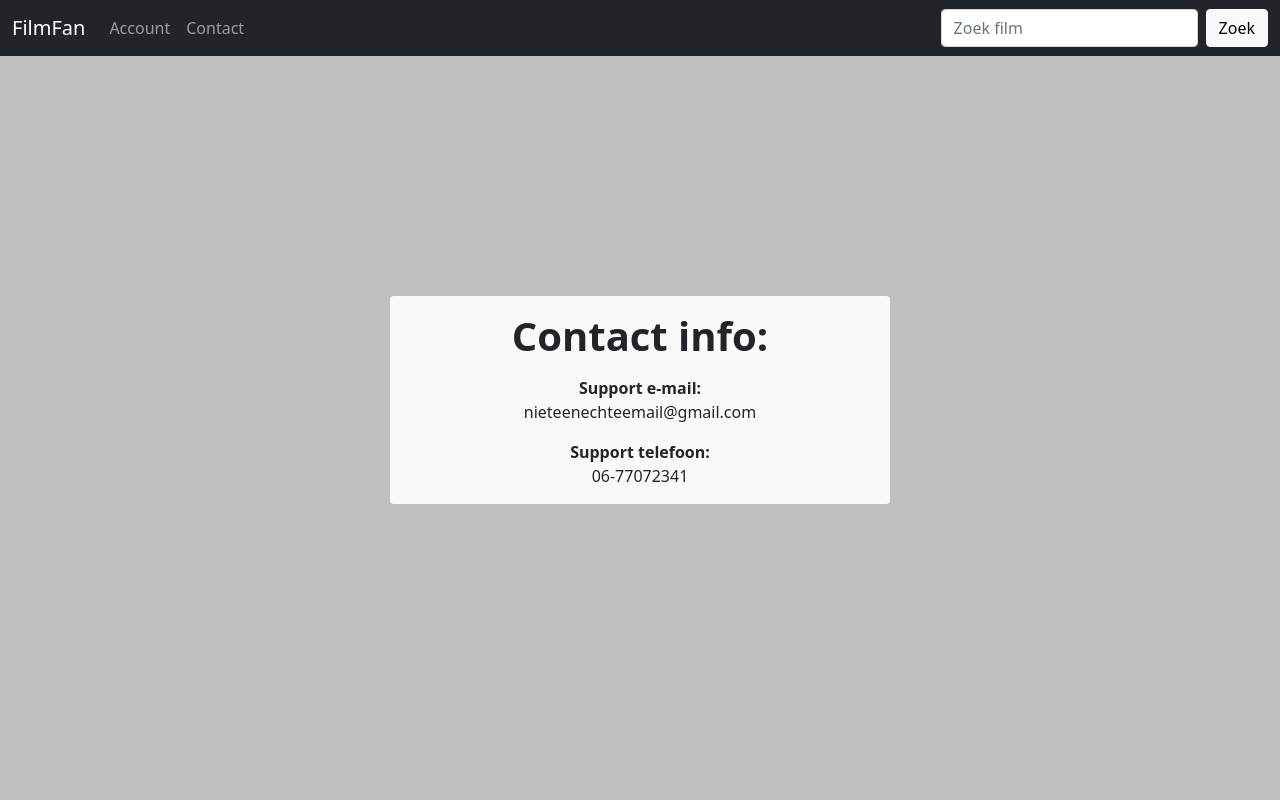
After one commit to Zettios/FilmfanProject, a Flask app: page /contact in a window 1280 px wide. The commit adds this page. Run offline with Flask 2, Linux system fonts and the light colour scheme; some libraries are stand-ins or nearby versions.

Commit message:
Implemented page linking & basic info for screens

```diff
--- a/app.py
+++ b/app.py
@@ -4,10 +4,35 @@ app = Flask(__name__)
 
 app.config['SECRET_KEY'] = 'mijngeheimesleutel'
 
+class Film:
+    def __init__(self, film_id, titel, regisseur, jaar):
+        self.film_id = film_id
+        self.titel = titel
+        self.regisseur = regisseur
+        self.jaar = jaar
+
+film1 = Film(1, "foo1", "bar1", 1991)
+film2 = Film(2, "foo2", "bar2", 2055)
+film3 = Film(3, "foo3", "bar3", 2001)
+film4 = Film(4, "foo4", "bar4", 1890)
+
+films = [film1, film2, film3, film4]
+
 @app.route('/')
 def index():
-    return render_template('home.html')
+    return render_template('home.html', len = len(films), Films = films)
 
+@app.route('/login')
+def login():
+    return render_template('login.html')
+
+@app.route('/film')
+def film():
+    return render_template('film.html')
+
+@app.route('/contact')
+def contact():
+    return render_template('contact.html')
 
 if __name__ == '__main__':
     app.run(debug=True)
--- a/static/main.css
+++ b/static/main.css
@@ -1,7 +1,75 @@
 body {
-  background-color: black;
+  background-color: #C0C0C0;
+}
+
+.film-item-container{
+  background-color: white;
+}
+
+.film-item {
+  color: black;
+  background-color: #C0C0C0;
+  width: 100%;
+  height: fit-content;
+  padding: 10px;
+  border-top: solid white;
+  border-left: solid white;
+  border-right: solid white;
+}
+
+.film-item-alt {
+  color: black;
+  background-color: lightgray;
+  width: 100%;
+  height: fit-content;
+  padding: 10px;
+  border-top: solid white;
+  border-left: solid white;
+  border-right: solid white;
+}
+
+.no-decoration-style{
+  text-decoration: none;
 }
 
 .remove-bottom-margin {
   margin-bottom: 0px;
 }
+
+.h-10 {
+  height: 10% !important;
+}
+
+.h-15 {
+  height: 15% !important;
+}
+
+.h-20 {
+  height: 20% !important;
+}
+
+.my-form {
+  min-width: 500px;
+  position: absolute;
+  top: 50%;
+  left: 50%;
+  transform: translate(-50%, -50%);
+}
+@media (max-width: 500px) {
+  .my-form {
+    min-width: 90%;
+  }
+}
+
+.contact-form {
+  min-width: 500px;
+  position: absolute;
+  top: 50%;
+  left: 50%;
+  transform: translate(-50%, -50%);
+}
+@media (max-width: 500px) {
+  .contact-form {
+    min-width: 90%;
+  }
+}
--- a/templates/base.html
+++ b/templates/base.html
@@ -3,8 +3,8 @@
     <a class="navbar-brand" href="{{ url_for('index') }}">FilmFan</a>
     <div class="collapse navbar-collapse" id="navbarNavAltMarkup">
         <div class="navbar-nav">
-          <a class="nav-link" href="#">Account</a>
-          <a class="nav-link" href="#">Contact</a>
+          <a class="nav-link" href="{{ url_for('login') }}">Account</a>
+          <a class="nav-link" href="{{ url_for('contact') }}">Contact</a>
         </div>
     </div>
     <form class="d-flex remove-bottom-margin">
--- /dev/null
+++ b/templates/contact.html
@@ -0,0 +1,26 @@
+<html>
+    <head>
+        <title>
+            FilmFan
+        </title>
+
+        <link href="https://cdn.jsdelivr.net/npm/bootstrap@5.0.0-beta2/dist/css/bootstrap.min.css" rel="stylesheet" integrity="sha384-BmbxuPwQa2lc/FVzBcNJ7UAyJxM6wuqIj61tLrc4wSX0szH/Ev+nYRRuWlolflfl" crossorigin="anonymous">
+        <script src="https://cdn.jsdelivr.net/npm/bootstrap@5.0.0-beta2/dist/js/bootstrap.bundle.min.js" integrity="sha384-b5kHyXgcpbZJO/tY9Ul7kGkf1S0CWuKcCD38l8YkeH8z8QjE0GmW1gYU5S9FOnJ0" crossorigin="anonymous"></script>
+        <script src="https://cdn.jsdelivr.net/npm/@popperjs/core@2.6.0/dist/umd/popper.min.js" integrity="sha384-KsvD1yqQ1/1+IA7gi3P0tyJcT3vR+NdBTt13hSJ2lnve8agRGXTTyNaBYmCR/Nwi" crossorigin="anonymous"></script>
+        <script src="https://cdn.jsdelivr.net/npm/bootstrap@5.0.0-beta2/dist/js/bootstrap.min.js" integrity="sha384-nsg8ua9HAw1y0W1btsyWgBklPnCUAFLuTMS2G72MMONqmOymq585AcH49TLBQObG" crossorigin="anonymous"></script>
+        <link href="{{ url_for('static', filename='main.css') }}" type="text/css" rel="stylesheet">
+    </head>
+
+    <body>
+        <div class="container-fluid">
+            {% include "base.html" %}
+        </div>
+        <div class="container-fluid">
+            <div class="bg-light rounded text-center contact-form">
+                <p><b><h1>Contact info:</h1></b></p>
+                <p><b>Support e-mail:</b><br> nieteenechteemail@gmail.com</p>
+                <p><b>Support telefoon:</b><br> 06-77072341</p>
+            </div>
+        </div>
+    </body>
+</html>
```
Also changed, not shown: templates/home.html (+26 -0 lines), templates/login.html (+32 -0 lines).
